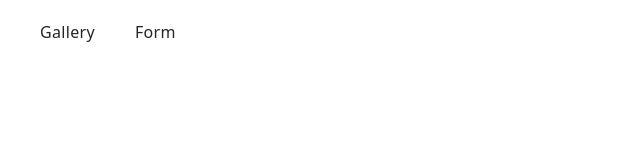
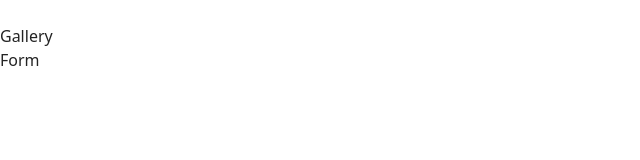
Before and after one commit to helen-akateva/goit-js-hw-09, a plain HTML site: page index.html in a window 1280 px wide. Shown: the whole page, without its empty margins (0-640 px from the left). Drawn offline with Linux system fonts and the light colour scheme.

Commit message:
Deploying to gh-pages from @ helen-akateva/goit-js-hw-09@846fc272279d726bcf837b864f644dfb03adfbf5 🚀

```diff
--- a/index.html
+++ b/index.html
@@ -8,7 +8,7 @@
     <link rel="stylesheet" crossorigin href="/goit-js-hw-09/assets/styles-wD8sh9BL.css">
   </head>
   <body>
-    <header class="header">
+    <!-- <header class="header">
       <div class="container">
         <nav class="nav">
           <ul class="nav-list">
@@ -24,7 +24,13 @@
             </li>
           </ul>
         </nav>
-      </div>
+      </div> -->
+
+<ul>
+   <li><a href="./1-gallery.html">Gallery</a></li>
+   <li><a href="./2-form.html">Form</a></li>
+ </ul>
+
     </header>
     <main></main>
   </body>
```
